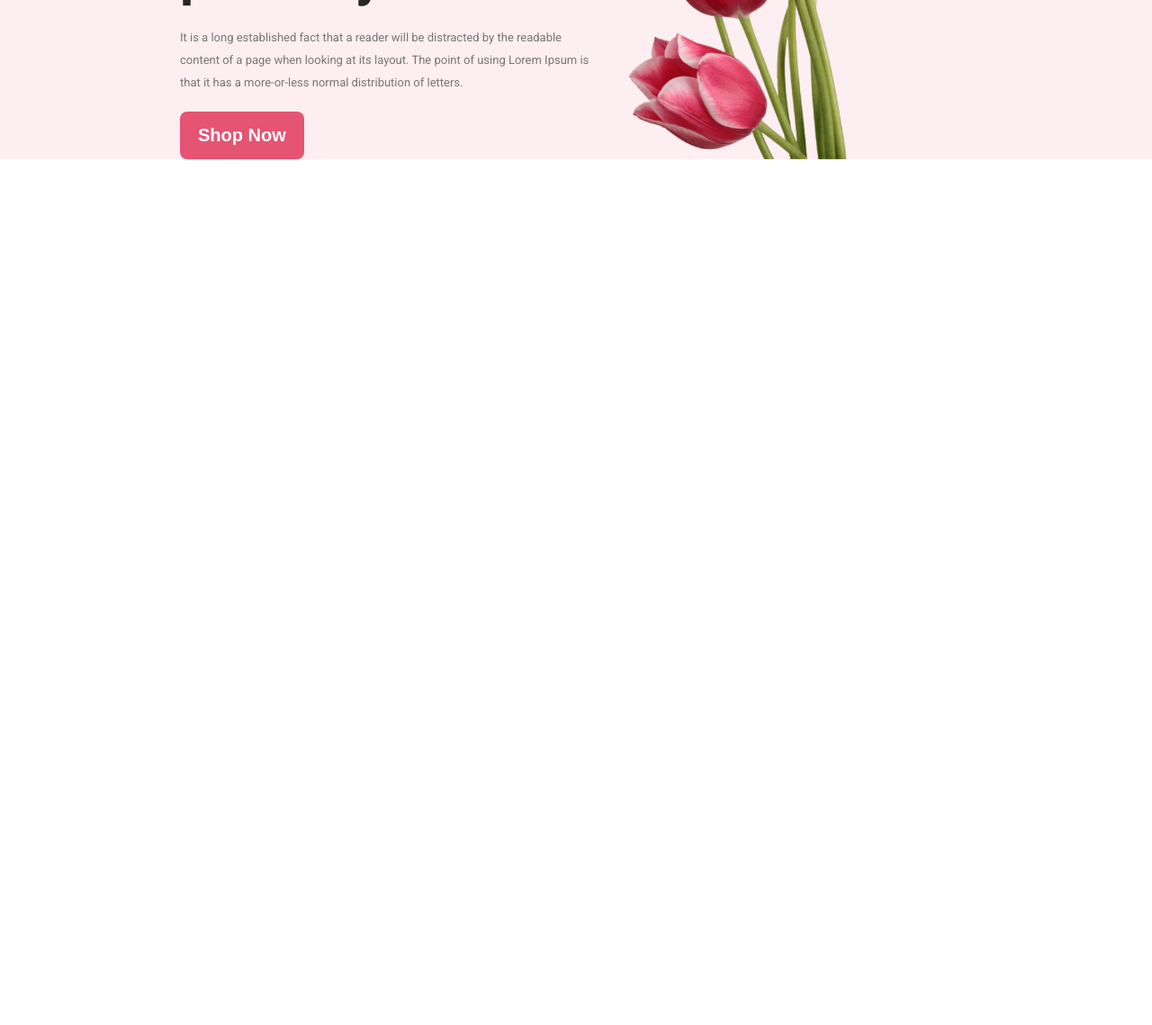
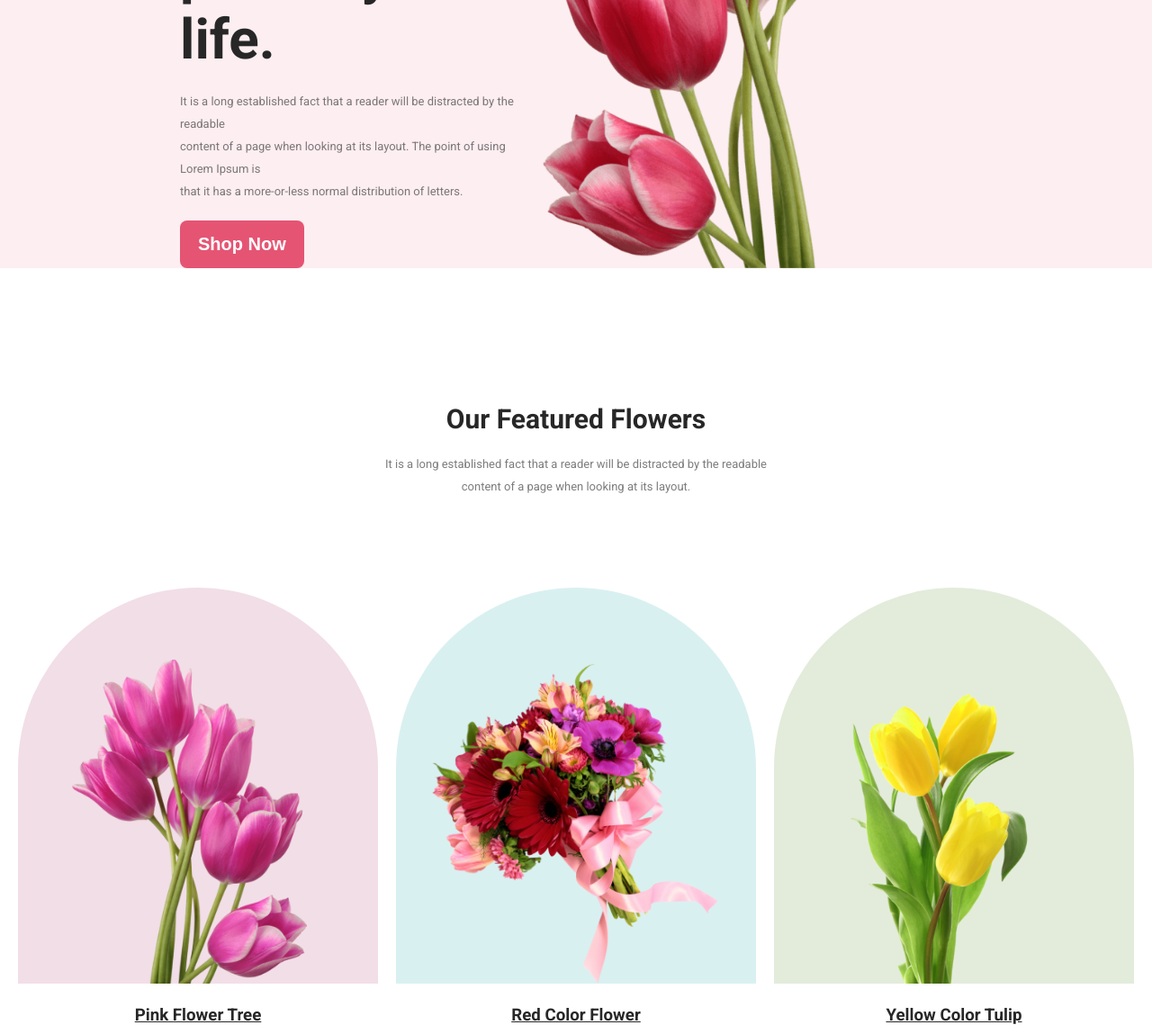
Before and after one commit to badshahforhad/flower-shop, a plain HTML site: page index.html in a window 1280 px wide. Shown: the part 500-1639 px from the top of the page at 90% size. Before the commit the page ends 800 px from the top, so only its background shows below. Drawn offline with Linux system fonts and the light colour scheme.

Commit message:
featured flower section added

```diff
--- a/index.html
+++ b/index.html
@@ -8,7 +8,9 @@
 
     <link rel="preconnect" href="https://fonts.googleapis.com">
     <link rel="preconnect" href="https://fonts.gstatic.com" crossorigin>
-    <link href="https://fonts.googleapis.com/css2?family=Lato:wght@400;700&family=Roboto:wght@400;500;700;900&display=swap" rel="stylesheet">
+    <link
+        href="https://fonts.googleapis.com/css2?family=Lato:wght@400;700&family=Roboto:wght@400;500;700;900&display=swap"
+        rel="stylesheet">
 
     <link rel="stylesheet" href="styles/style.css">
 </head>
@@ -16,7 +18,7 @@
 <body>
     <header>
         <nav>
-            <h3 class="websiteName">Flower Shop</h3>
+            <h3 class="websiteName">Flower <span class="websiteName-shop">Shop</span></h3>
             <ul>
                 <li><a href="#">Home</a></li>
                 <li><a href="#">About</a></li>
@@ -26,14 +28,72 @@
         <div class="banner">
             <div class="banner-details">
                 <h2 class="banner-title">Let's make <br> beautiful flowers a <br> part of your life.</h2>
-                <p class="banner-description">It is a long established fact that a reader will be distracted by the readable <br> content of a page when looking at its layout. The point of using Lorem Ipsum is <br> that it has a more-or-less normal distribution of letters.</p>
+                <p class="banner-description">It is a long established fact that a reader will be distracted by the
+                    readable <br> content of a page when looking at its layout. The point of using Lorem Ipsum is <br>
+                    that it has a more-or-less normal distribution of letters.</p>
                 <button class="shop-now">Shop Now</button>
             </div>
             <img class="banner-image" src="Flower Asset/pngwing 10.png" alt="Banner Image">
         </div>
-    </header>
-    <main></main>
-    <footer></footer>
+    </header><!-- header -->
+
+    <main>
+        <section>
+            <div class="featured-section">
+                <h2 class="featured-title">Our Featured Flowers</h2>
+                <p class="featured-description">It is a long established fact that a reader will be distracted by the
+                    readable <br> content of a page when looking at its layout.</p>
+            </div>
+        </section>
+
+        <section class="flower-tree-section">
+            <div class="pink-color-tree">
+                <div class="pink-tulip">
+                    <img src="Flower Asset/pngwing 6.png" alt="Pink Color Tulip">
+                </div>
+                <h3>Pink Flower Tree</h3>
+            </div>
+            <div class="red-color-tree">
+                <div class="red-flower">
+                    <img src="Flower Asset/pngwing 5.png" alt="Red Color Flower">
+                </div>
+                <h3>Red Color Flower</h3>
+            </div>
+            <div class="yellow-color-tree">
+                <div class="yellow-tulip">
+                    <img src="Flower Asset/pngwing 7.png" alt="Yellow Color Tulip">
+                </div>
+                <h3>Yellow Color Tulip</h3>
+            </div>
+        </section>
+
+
+        <!-- <section class="tree-section">
+            <div class="pink-tree">
+                <div class="flower-tree-one">
+                    <img src="Flower Asset/pngwing 6.png" alt="pink tree">
+                </div>
+                <h3>Pink Flower Tree</h3>
+            </div>
+            <div class="pink-tree">
+                <div class="flower-tree-two">
+                    <img src="Flower Asset/pngwing 6.png" alt="pink tree">
+                </div>
+                <h3>Pink Flower Tree</h3>
+            </div>
+            <div class="pink-tree">
+                <div class="lower-tree-two">
+                    <img src="Flower Asset/pngwing 6.png" alt="pink tree">
+                </div>
+                <h3>Pink Flower Tree</h3>
+            </div>
+        </section> -->
+
+
+
+    </main><!-- main -->
+
+    <footer></footer><!-- footer -->
 </body>
 
 </html>
--- a/styles/style.css
+++ b/styles/style.css
@@ -1,6 +1,13 @@
 * {
     margin: 0;
     padding: 0;
+}
+
+h1,
+h2,
+h3,
+h4 {
+    color: #272727;
 }
 
 /* universal font family */
@@ -18,6 +25,10 @@ header {
     color: #000;
     font-size: 30px;
     font-weight: 700;
+}
+
+.websiteName-shop {
+    color: #E55473;
 }
 
 nav {
@@ -47,7 +58,7 @@ nav a {
 /* banner style */
 .banner {
     background-color: #FDEEF1;
-    padding: 80px 200px 0;
+    padding: 70px 200px 0;
     display: flex;
     justify-content: space-between;
 }
@@ -57,9 +68,8 @@ nav a {
 }
 
 .banner-title {
-    font-size: 60px;
+    font-size: 62px;
     font-weight: 700;
-    color: #272727;
 }
 
 .banner-description {
@@ -71,7 +81,7 @@ nav a {
 }
 
 .banner .banner-image {
-    width: 400px;
+    width: 500px;
 }
 
 .banner .shop-now {
@@ -84,3 +94,123 @@ nav a {
     font-weight: 700;
 
 }
+
+
+/* featured-section */
+.featured-section {
+    margin-top: 150px;
+}
+
+.featured-title {
+    text-align: center;
+    font-size: 30px;
+}
+
+.featured-description {
+    text-align: center;
+    font-size: 13px;
+    color: rgba(39, 39, 39, 0.60);
+    line-height: 25px;
+    padding-top: 20px;
+    padding-bottom: 100px;
+}
+
+
+/* tree section */
+.flower-tree-section{
+    justify-content:center;
+    display: flex;
+}
+
+.pink-color-tree{
+    width: 400px;
+    height: 440px;
+    background: rgba(167, 33, 98, 0.15);
+    border-radius: 300px 300px 0px 0px;
+    margin-right: 20px;
+}
+
+.pink-tulip img{
+    height: 360px;
+    margin-top: 80px;
+    margin-left: 60px;
+}
+
+.pink-color-tree > h3{
+    text-decoration: underline;
+    text-align: center;
+    padding-top: 20px;
+}
+
+.red-color-tree{
+    width: 400px;
+    height: 440px;
+    background: rgba(5, 151, 160, 0.15);
+    border-radius: 300px 300px 0px 0px;
+    margin-right: 20px;
+}
+
+.red-flower img{
+    height: 360px;
+    margin-top: 80px;
+    margin-left: 25px;
+}
+
+.red-color-tree > h3{
+    text-decoration: underline;
+    text-align: center;
+    padding-top: 20px;
+}
+
+.yellow-color-tree{
+    width: 400px;
+    height: 440px;
+    background: rgba(71, 125, 17, 0.15);
+    border-radius: 300px 300px 0px 0px;
+
+}
+
+.yellow-tulip img{
+    height: 360px;
+    margin-top: 80px;
+    margin-left: 60px;
+}
+
+.yellow-color-tree > h3{
+    text-decoration: underline;
+    text-align: center;
+    padding-top: 20px;
+}
+
+
+
+
+
+/* .tree-section {
+    display: flex;
+    justify-content: center;
+}
+
+.pink-tree {
+    width: 400px;
+    height: 440px;
+    background: rgba(167, 33, 98, 0.15);
+    border-radius: 300px 300px 0px 0px;
+    padding-bottom: 20px;
+    padding-left: ;
+}
+
+.pink-tree img {
+    margin-top: 80px;
+    height: 360px;
+    margin-left: 35px;
+}
+
+.flower-tree-two .flower-tree-three{
+    margin-left: 20px;
+}
+
+
+.flower-tree-one,.flower-tree-two .flower-tree-three, h3 {
+    text-decoration: underline;
+} */
```
